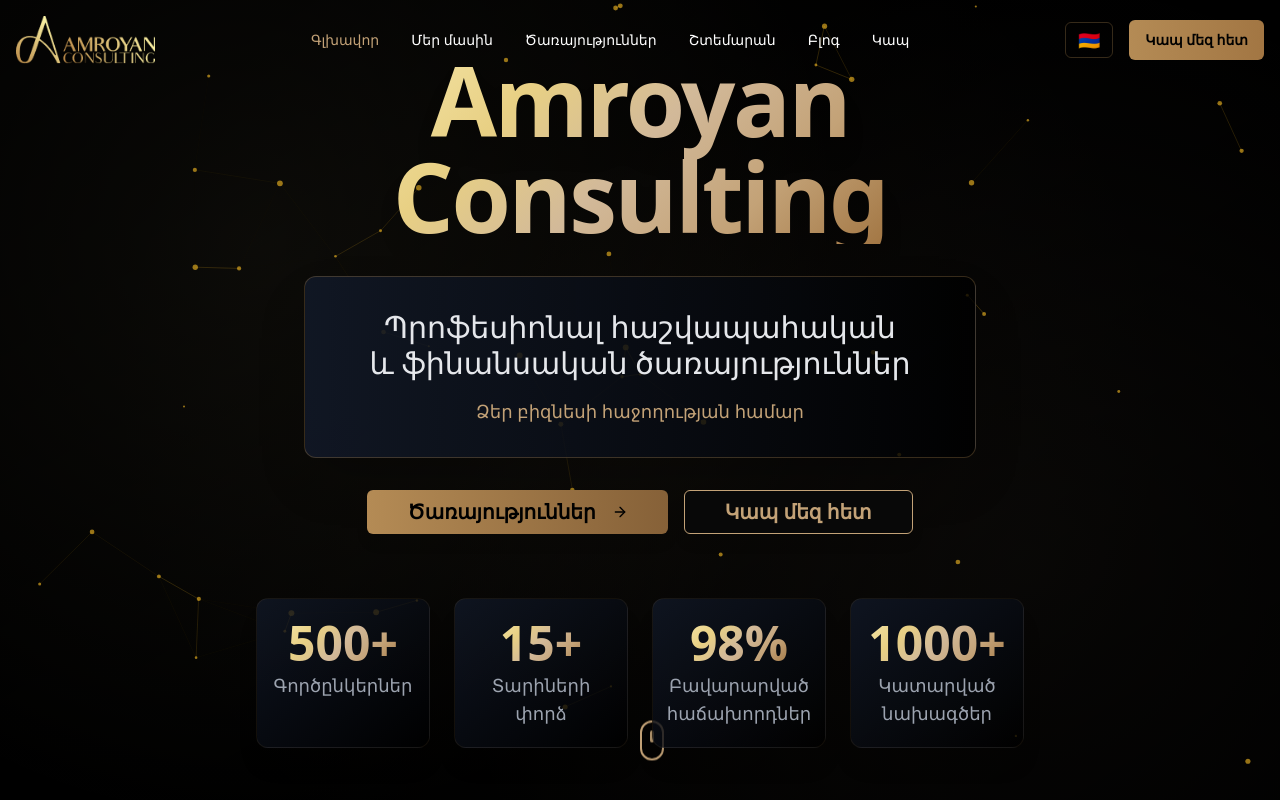
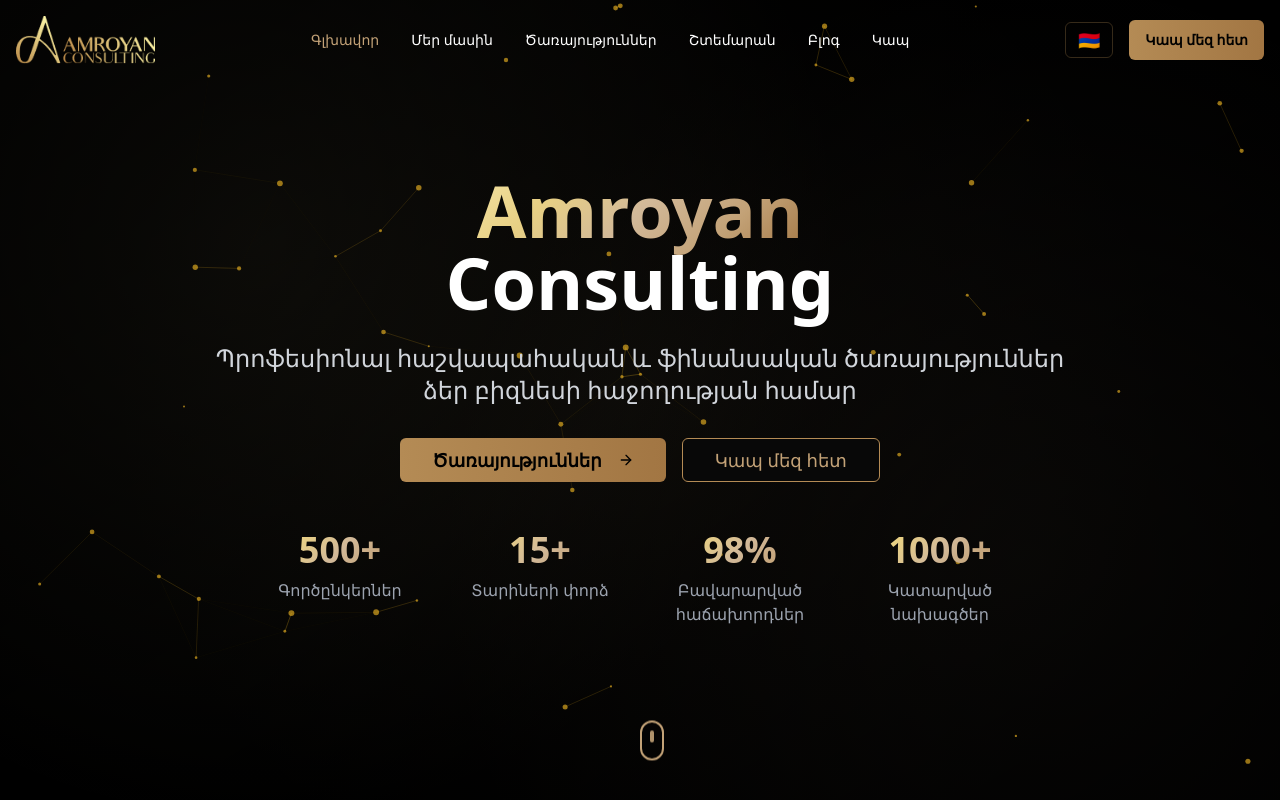
Before and after one commit to globalitacademy/amroyan-cons, a React (Vite) app: page / in a window 1280 px wide. Shown: the top 800 px of the page. Built offline with nearby package versions, Linux system fonts and the light colour scheme.

Commit message:
Reverted to commit 696e827108a35db69140cef27d846c82c31c0281

```diff
--- a/src/pages/Index.tsx
+++ b/src/pages/Index.tsx
@@ -47,35 +47,26 @@ const Index = () => {
 
         <div className="relative z-10 container mx-auto px-4 text-center">
           <div className="max-w-4xl mx-auto animate-fade-in-up">
-
-            {/* Նոր Դիզայն Hero */}
-            <div className="flex flex-col items-center gap-8">
-              {/* Title */}
-              <h1 className="text-6xl md:text-8xl font-extrabold tracking-tight gradient-text drop-shadow-xl">
-                Amroyan <span className="block text-white">Consulting</span>
+            <h1 className="text-5xl md:text-7xl font-bold mb-6 leading-tight">
+              <span className="gradient-text">Amroyan</span>
+              <br />
+              <span className="text-white">Consulting</span>
             </h1>
 
-              {/* Subtitle Card */}
-              <div className="w-full max-w-2xl mx-auto">
-                <div className="bg-gradient-to-r from-gray-900/90 to-black/80 rounded-xl shadow-2xl p-8 border border-gold-500/30 flex flex-col items-center">
-                  <p className="text-2xl md:text-3xl text-gray-200 leading-relaxed font-medium mb-2">
-                    Պրոֆեսիոնալ հաշվապահական<br />
-                    և ֆինանսական ծառայություններ
+            <p className="text-xl md:text-2xl text-gray-300 mb-8 leading-relaxed">
+              Պրոֆեսիոնալ հաշվապահական և ֆինանսական ծառայություններ
+              <br />
+              ձեր բիզնեսի հաջողության համար
             </p>
-                  <p className="text-lg text-gold-400 mt-2">
-                    Ձեր բիզնեսի հաջողության համար
-                  </p>
-                </div>
-              </div>
 
-              {/* Actions */}
-              <div className="flex flex-col sm:flex-row gap-4 justify-center">
-                <Button asChild size="lg" className="bg-gradient-to-r from-gold-500 to-gold-700 hover:from-gold-600 hover:to-gold-800 text-black font-bold px-10 py-4 text-xl shadow-lg transition-all duration-100 hover:scale-105">
+            <div className="flex flex-col sm:flex-row gap-4 justify-center mb-12">
+              <Button asChild size="lg" className="bg-gradient-to-r from-gold-500 to-gold-600 hover:from-gold-600 hover:to-gold-700 text-black font-semibold px-8 py-4 text-lg">
                 <Link to="/services">
-                    Ծառայություններ <ArrowRight className="ml-2" size={22} />
+                  Ծառայություններ <ArrowRight className="ml-2" size={20} />
                 </Link>
               </Button>
-                <Button asChild variant="outline" size="lg" className="border-gold-400 text-gold-400 hover:bg-gold-500 hover:text-black px-10 py-4 text-xl font-semibold shadow-lg transition-all duration-100 hover:scale-105">
+
+              <Button asChild variant="outline" size="lg" className="border-gold-500 text-gold-400 hover:bg-gold-500 hover:text-black px-8 py-4 text-lg">
                 <Link to="/contact">
                   Կապ մեզ հետ
                 </Link>
@@ -83,22 +74,19 @@ const Index = () => {
             </div>
 
             {/* Stats */}
-              <div className="grid grid-cols-2 md:grid-cols-4 gap-6 mt-8 w-full max-w-3xl">
-                {stats.map((stat, index) => (
-                  <div key={index} className="flex flex-col rounded-xl bg-gradient-to-br from-gray-900/80 to-black/80 border border-gold-500/10 p-5 items-center shadow-xl hover:shadow-2xl transition-shadow duration-200">
-                    <div className="text-4xl md:text-5xl font-extrabold gradient-text mb-1">
+            <div className="grid grid-cols-2 md:grid-cols-4 gap-8 max-w-3xl mx-auto">
+              {stats.map((stat, index) => <div key={index} className="text-center">
+                  <div className="text-3xl md:text-4xl font-bold gradient-text mb-2">
                     {stat.number}
                   </div>
-                    <div className="text-gray-400 text-base md:text-lg font-medium text-center">
+                  <div className="text-gray-400 text-sm md:text-base">
                     {stat.label}
                   </div>
-                  </div>
-                ))}
+                </div>)}
             </div>
           </div>
-            {/* /Նոր Դիզայն Hero */}
         </div>
-        </div>
+
         <div className="absolute bottom-8 left-1/2 transform -translate-x-1/2 animate-bounce">
           <div className="w-6 h-10 border-2 border-gold-400 rounded-full flex justify-center">
             <div className="w-1 h-3 bg-gold-400 rounded-full mt-2 animate-pulse" />
```
Lines whose indentation alone changed are shown as unchanged.
